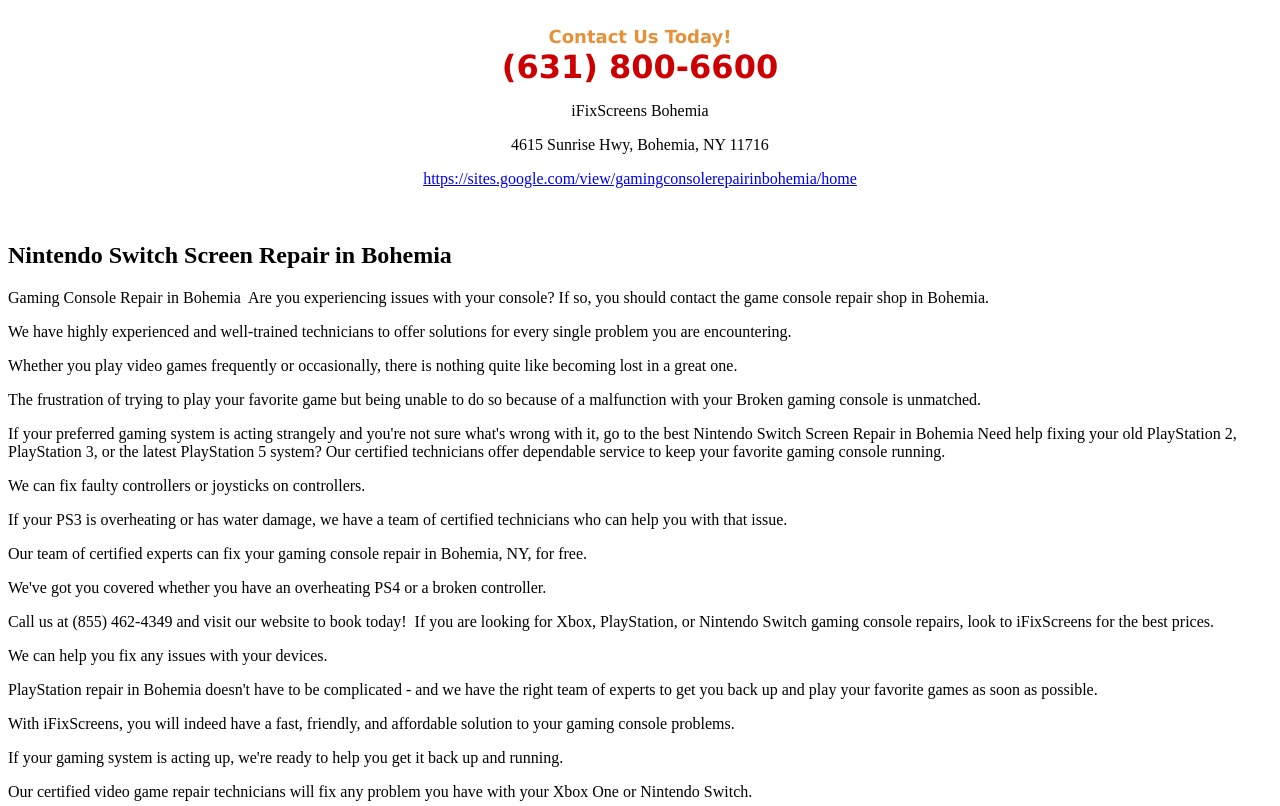
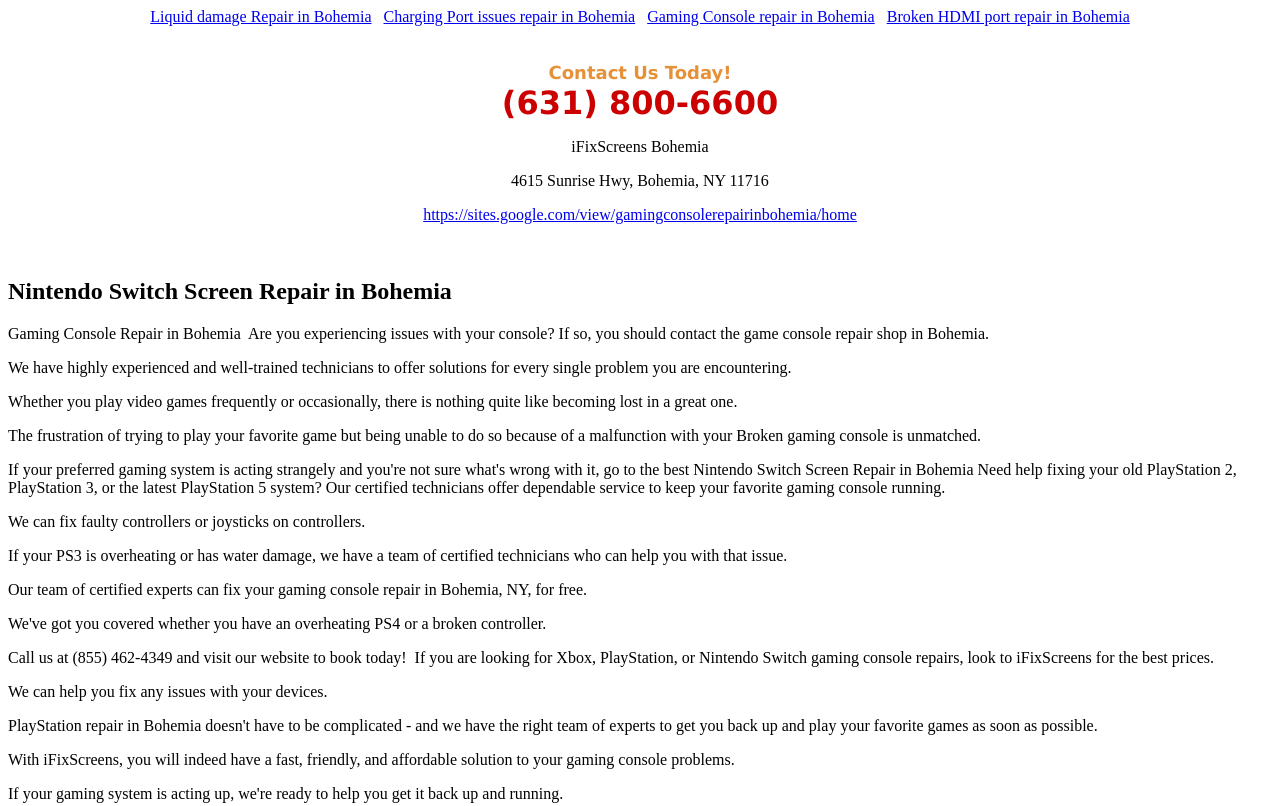
Before and after one commit to iFix786/gaming-console-repair-in-bohemia, a plain HTML site: page NintendoSwitchScreenRepairinBohemia.html in a window 1280 px wide. Shown: the top 806 px of the page. Drawn offline with Linux system fonts and the light colour scheme.

Commit message:
Update NintendoSwitchScreenRepairinBohemia.html

```diff
--- a/NintendoSwitchScreenRepairinBohemia.html
+++ b/NintendoSwitchScreenRepairinBohemia.html
@@ -1,4 +1,12 @@
-<!DOCTYPE html><html><body><div class="sites-embed-align-center-wrapping-off"><div class="sites-embed-border-on sites-embed sites-embed-full-width" style="width:100%;"><div class="sites-embed-content sites-embed-type-text"><div class="sites-embed-content-textbox"><div dir="ltr"><div style="text-align:center"><br><span style="color:rgb(230,145,56)"><b><font size="4"><span style="font-family:verdana,sans-serif">Contact Us Today!</span></font></b></span><br><span style="color:rgb(204,0,0)"><b><font size="6"><span style="font-family:verdana,sans-serif">(631) 800-6600</span></font></b></span><br><p>iFixScreens Bohemia</p><p>4615 Sunrise Hwy, Bohemia, NY 11716</p><p><a href="https://sites.google.com/view/gamingconsolerepairinbohemia/home" target="_blank">https://sites.google.com/view/gamingconsolerepairinbohemia/home</a></p><br></div></div></div></div></div></div><h2>Nintendo Switch Screen Repair in Bohemia </h2>Gaming Console Repair in Bohemia
+<!DOCTYPE html><html><body>
+  <div style="text-align: center;">
+
+        <a href="./LiquiddamageRepairinBohemia.html">Liquid damage Repair in Bohemia</a>&nbsp&nbsp
+        <a href="./ChargingPortissuesrepairinBohemia.html">Charging Port issues repair in Bohemia</a>&nbsp&nbsp
+        <a href="./index.html">Gaming Console repair in Bohemia</a>&nbsp&nbsp
+        <a href="./BrokenHDMIportrepairinBohemia.html">Broken HDMI port repair in Bohemia</a>
+    </div><br/>
+  <div class="sites-embed-align-center-wrapping-off"><div class="sites-embed-border-on sites-embed sites-embed-full-width" style="width:100%;"><div class="sites-embed-content sites-embed-type-text"><div class="sites-embed-content-textbox"><div dir="ltr"><div style="text-align:center"><br><span style="color:rgb(230,145,56)"><b><font size="4"><span style="font-family:verdana,sans-serif">Contact Us Today!</span></font></b></span><br><span style="color:rgb(204,0,0)"><b><font size="6"><span style="font-family:verdana,sans-serif">(631) 800-6600</span></font></b></span><br><p>iFixScreens Bohemia</p><p>4615 Sunrise Hwy, Bohemia, NY 11716</p><p><a href="https://sites.google.com/view/gamingconsolerepairinbohemia/home" target="_blank">https://sites.google.com/view/gamingconsolerepairinbohemia/home</a></p><br></div></div></div></div></div></div><h2>Nintendo Switch Screen Repair in Bohemia </h2>Gaming Console Repair in Bohemia
 Are you experiencing issues with your console? If so, you should contact the game console repair shop in Bohemia. <p>We have highly experienced and well-trained technicians to offer solutions for every single problem you are encountering.
 <p>
 
```
